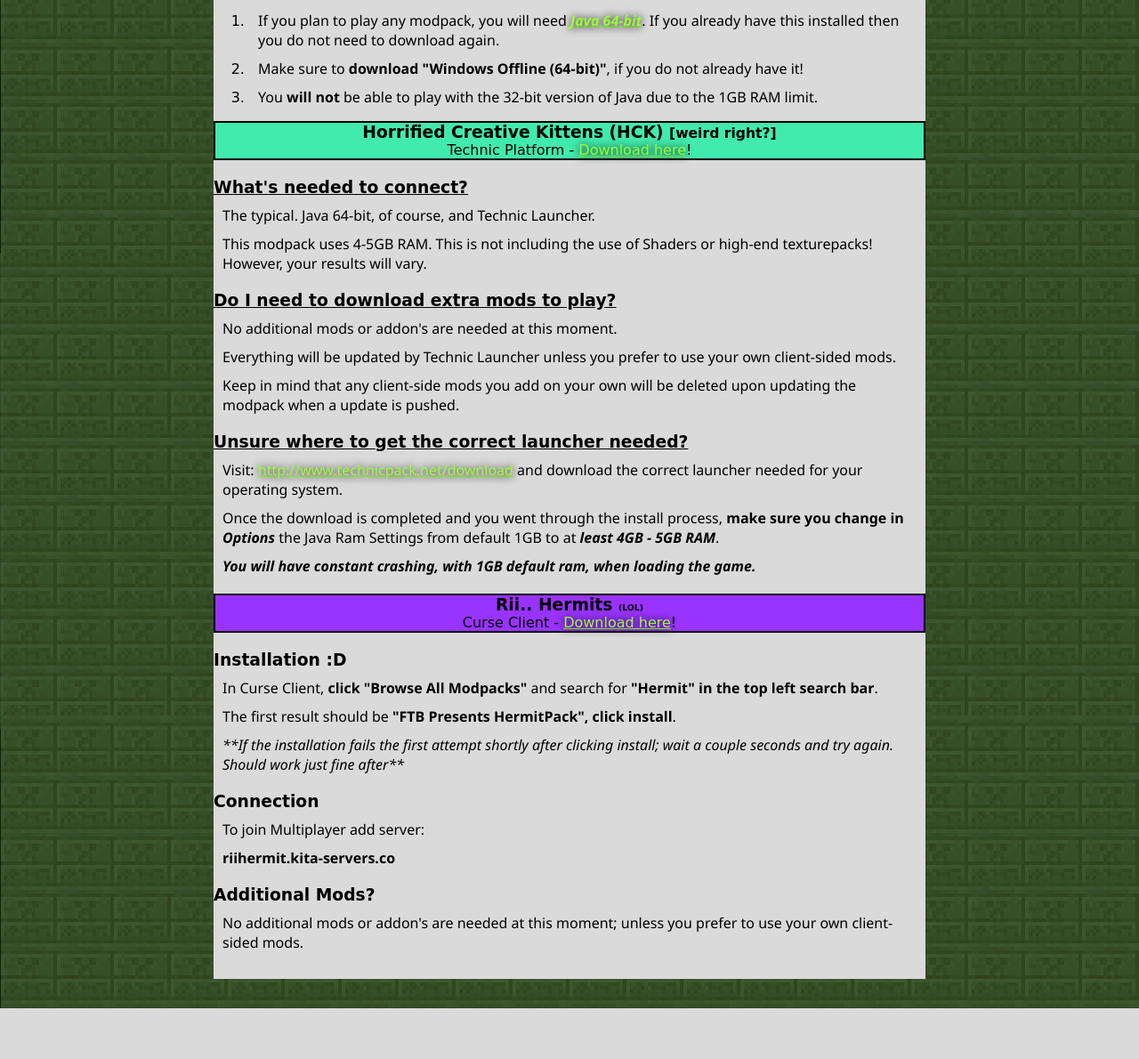
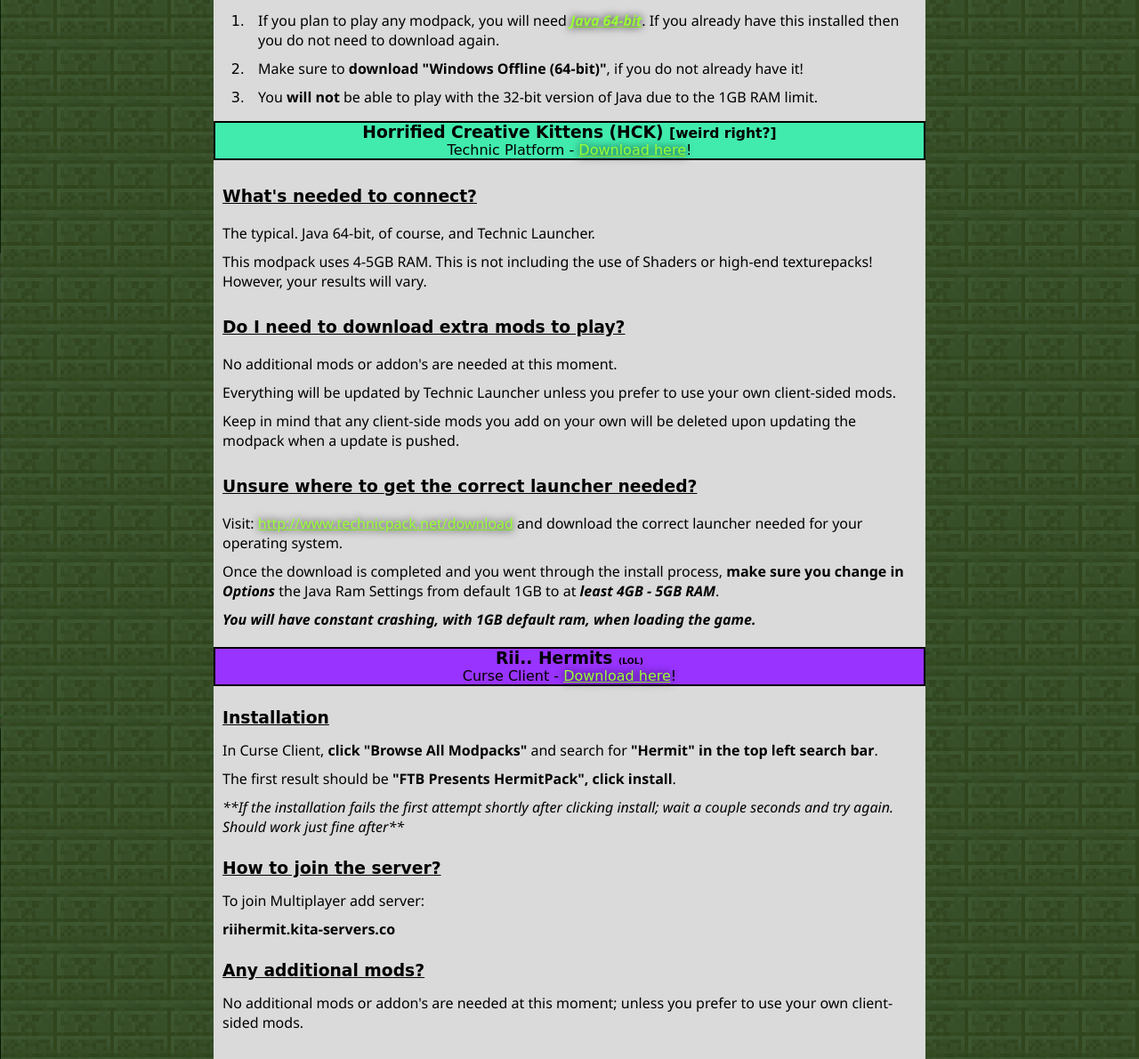
Before and after one commit to JustinKittenforce/newBuild, a PHP site: page /download/index.html in a window 1280 px wide. Shown: the part 276-1466 px from the top of the page at 89% size. Before the commit the page ends 1409 px from the top, so only its background shows below. Run offline with PHP 8.4, Linux system fonts and the light colour scheme; some web fonts are replaced.

Commit message:
Fixed the formatting a little bit on the downloads page.

```diff
--- a/download/dl.css
+++ b/download/dl.css
@@ -64,6 +64,7 @@
 
 #downloadPane #hckDL #hckInfo h3 {
 	text-decoration: underline;
+	padding: 10px;
 }
 
 /* RII MC */
@@ -89,3 +90,9 @@
 #downloadPane #riiHeader small {
 	font-size: .5em;
 }
+
+#downloadPane #riiInfo h3 {
+	padding: 5px;
+	padding-left: 10px;
+	text-decoration: underline;
+}
--- a/download/index.html
+++ b/download/index.html
@@ -78,16 +78,16 @@
 				</div><!-- end rii header -->
 
 				<div id="riiInfo">
-					<h3>Installation :D</h3>
+					<h3>Installation</h3>
 						<p>In Curse Client, <strong>click "Browse All Modpacks"</strong> and search for <strong>"Hermit" in the top left search bar</strong>.</p>
 						<p>The first result should be <strong>"FTB Presents HermitPack", click install</strong>.</p>
 						<p><em>**If the installation fails the first attempt shortly after clicking install; wait a couple seconds and try again. Should work just fine after**</em></p>
 
-					<h3>Connection</h3>
+					<h3>How to join the server?</h3>
 						<p>To join Multiplayer add server:</p>
 						<p><strong>riihermit.kita-servers.co</strong></p>
 
-					<h3>Additional Mods?</h3>
+					<h3>Any additional mods?</h3>
 						<p>No additional mods or addon's are needed at this moment; unless you prefer to use your own client-sided mods.</p>
 				</div><!-- end rii info -->
 			</section><!-- end rii dl -->
--- a/index.php
+++ b/index.php
@@ -71,7 +71,7 @@
 			</div>
 		</section>
 
-		<div class="noticeBanner"> <!-- Under banner made in photoshop; will display high priority or maintenance notifications... similar to old status page -->
+		<div class="noticeBanner" hidden> <!-- Under banner made in photoshop; will display high priority or maintenance notifications... similar to old status page -->
 			<div class="noticeContainer">
 				<h3>Sorry to bother, but this is important!</h3>
 				<p id="desc">Looks like one (or more) servers are reporting a problem!</p>
```
